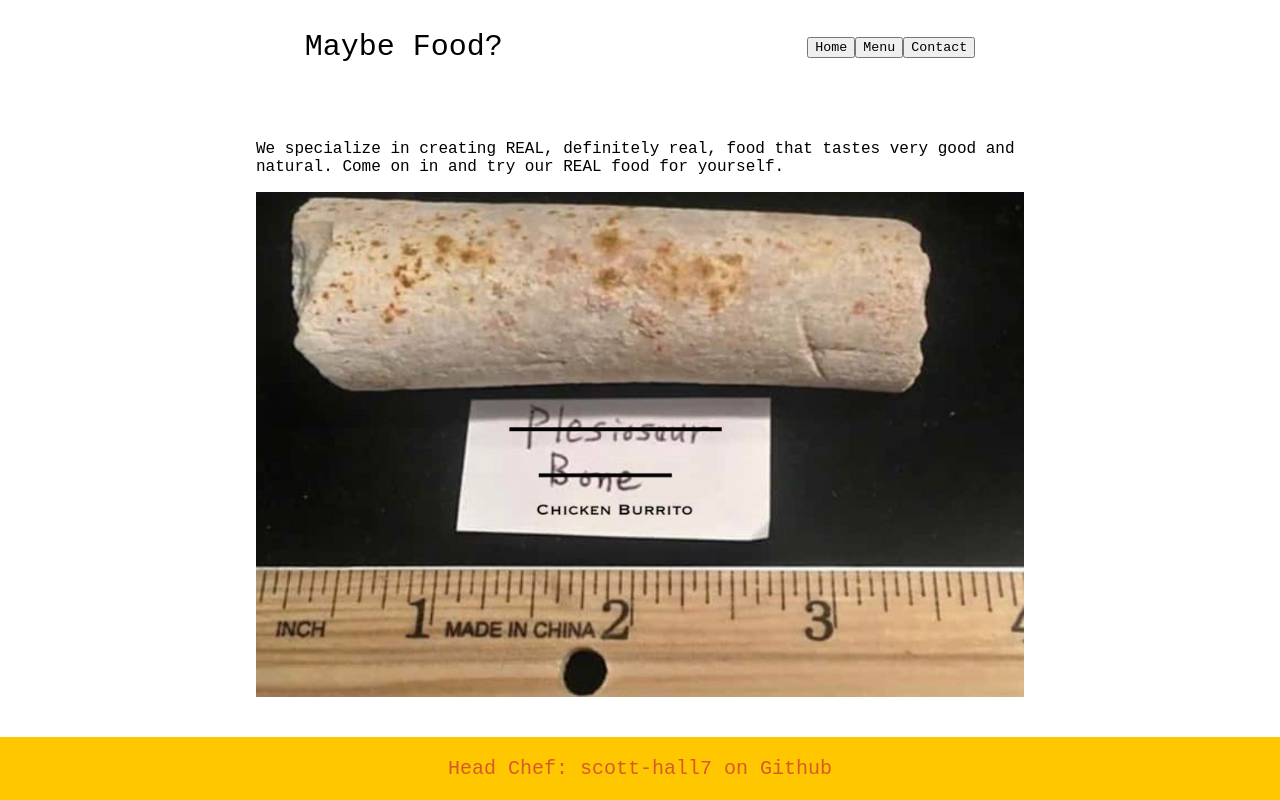
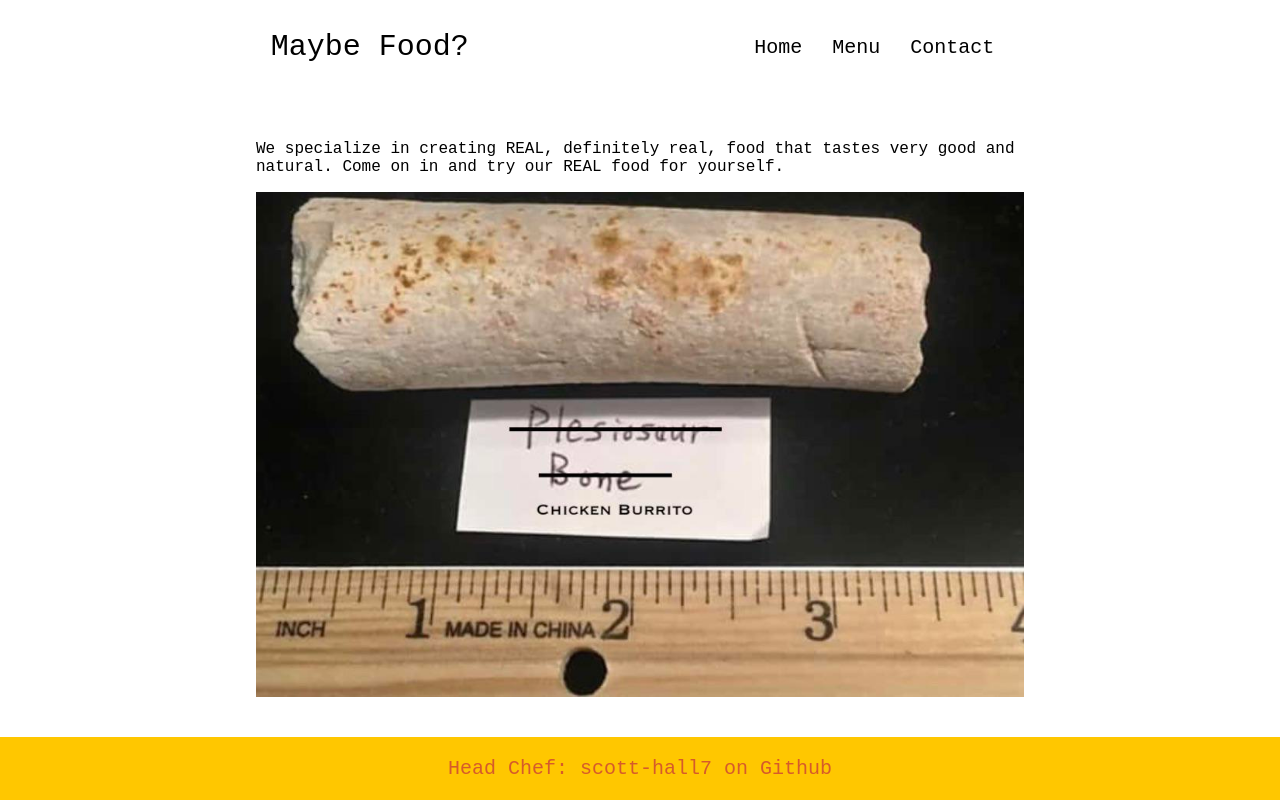
Before and after one commit to scott-hall7/restaurantpage, a plain HTML site: page index.html in a window 1280 px wide. Drawn offline with Linux system fonts and the light colour scheme.

Commit message:
removing default button styles in nav, changing font

```diff
--- a/style.css
+++ b/style.css
@@ -21,6 +21,20 @@ header p    {
     font-size: 30px;
 }
 
+nav button  {
+        background: none;
+        color: inherit;
+        border: none;
+        padding: 0;
+        cursor: pointer;
+        outline: inherit;
+        padding: 15px;
+        font-size: 20px;
+}
+
+nav button:hover    {
+    text-decoration: underline;
+}
 
 main    {
     display: flex;
```
